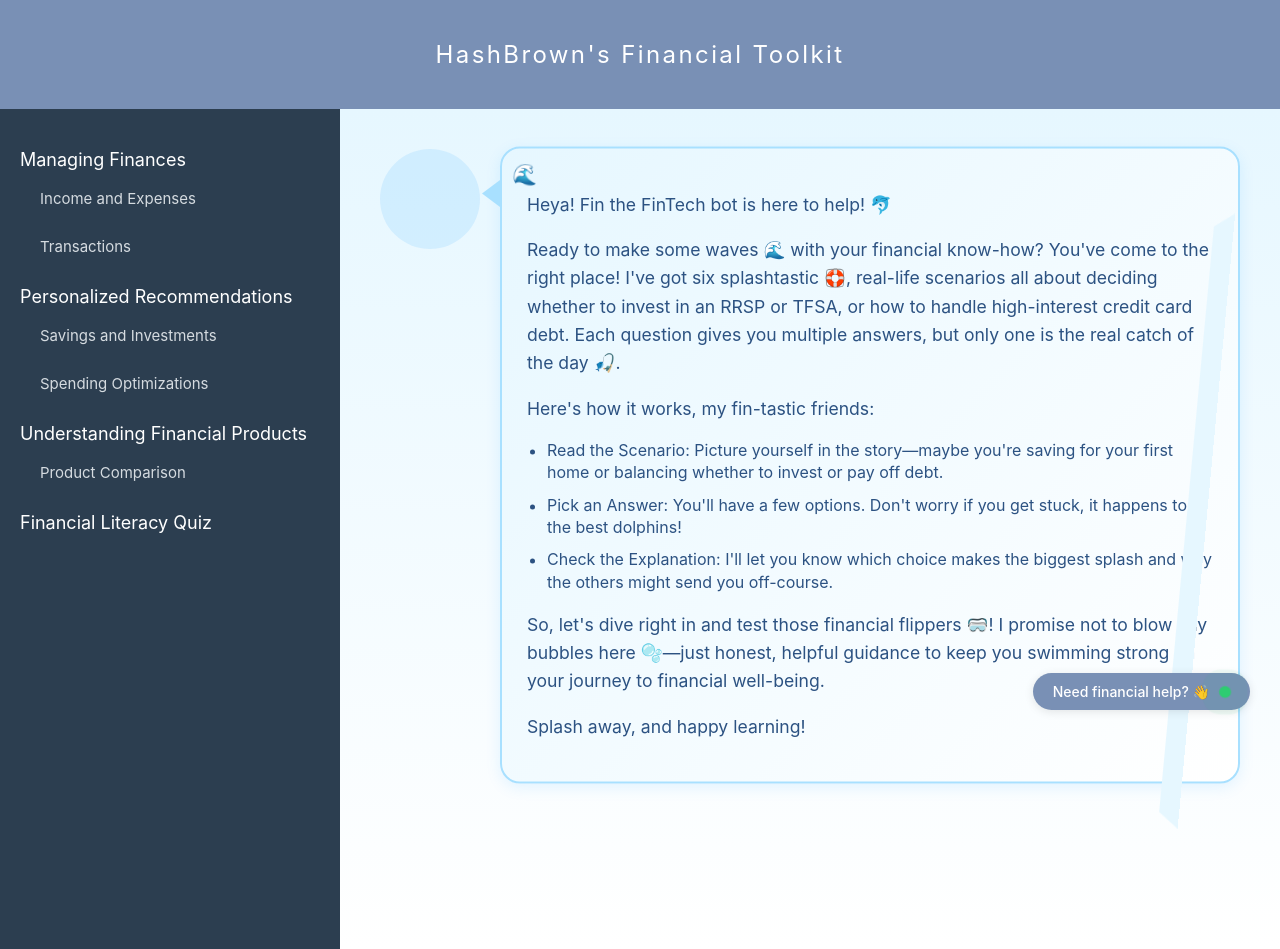
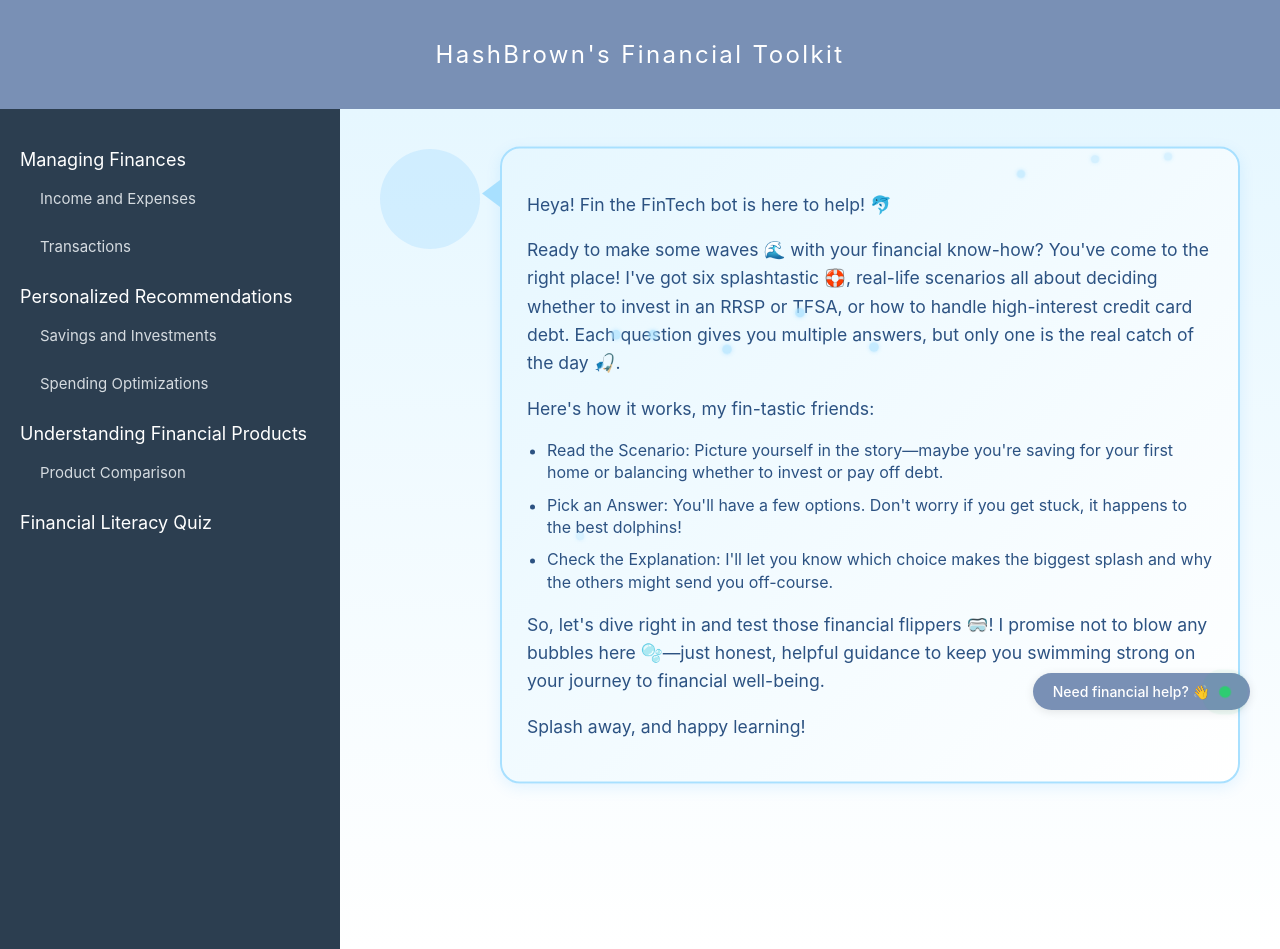
Before and after one commit to SophiaClifton/hashbrown-app, a React (Create React App) app: page /financial-literacy-quiz in a window 1280 px wide. Built offline with nearby package versions, Linux system fonts and the light colour scheme; no server answers.

Commit message:
droplets!!

```diff
--- a/src/pages/FinancialLiteracyQuiz.css
+++ b/src/pages/FinancialLiteracyQuiz.css
@@ -36,25 +36,10 @@
   animation: float 3s ease-in-out infinite;
 }
 
-.fin-message-bubble::before {
-  content: '';
-  position: absolute;
-  left: -20px;
-  top: 30px;
-  border-style: solid;
-  border-width: 15px 20px 15px 0;
-  border-color: transparent #a8e0ff transparent transparent;
-}
-
-.fin-message-bubble::after {
-  content: '';
-  position: absolute;
-  left: -17px;
-  top: 30px;
-  border-style: solid;
-  border-width: 15px 20px 15px 0;
-  border-color: transparent #e6f7ff transparent transparent;
-}
+/* Remove or comment out the old ::before and ::after bubble decorations */
+/* .fin-message-bubble::before, .fin-message-bubble::after {
+  // Remove these or comment them out
+} */
 
 .fin-message-bubble p {
   color: #2c5282;
@@ -86,21 +71,84 @@
   }
 }
 
-/* Water-themed decorative elements */
-.fin-message-bubble::after {
-  content: '🌊';
-  position: absolute;
-  bottom: -15px;
-  right: 30px;
-  font-size: 20px;
-  animation: wave 2s ease-in-out infinite;
+@keyframes waterDrop {
+  0% {
+    transform: translateY(0) scale(1);
+    opacity: 0.8;
+  }
+  50% {
+    transform: translateY(200px) scale(1.1);
+    opacity: 0.5;
+  }
+  100% {
+    transform: translateY(400px) scale(1);
+    opacity: 0;
+  }
 }
 
-@keyframes wave {
-  0%, 100% {
-    transform: rotate(0deg);
+/* Update the water drops container to span the full bubble */
+.fin-message-bubble .water-drops {
+  position: absolute;
+  top: 0;
+  left: 0;
+  width: 100%;
+  height: 100%;
+  /*pointer-events: none;  Ensure drops don't interfere with text interaction */
+  overflow: hidden;
+}
+
+/* Create more water drops with different positions */
+.water-drop {
+  position: absolute;
+  width: 8px; /* Increased from 4px */
+  height: 8px; /* Increased from 4px */
+  background: #a8e0ff;
+  border-radius: 50%;
+  opacity: 0;
+  box-shadow: 0 0 4px #a8e0ff; /* Add glow effect */
+}
+
+/* Position drops across the bubble with adjusted animations */
+.water-drop:nth-child(1) { left: 10%; animation: continuousWaterDrop 3s infinite; }
+.water-drop:nth-child(2) { left: 30%; animation: continuousWaterDrop 3.5s infinite 0.5s; }
+.water-drop:nth-child(3) { left: 50%; animation: continuousWaterDrop 3.2s infinite 1s; }
+.water-drop:nth-child(4) { left: 70%; animation: continuousWaterDrop 3.7s infinite 1.5s; }
+.water-drop:nth-child(5) { left: 90%; animation: continuousWaterDrop 3.3s infinite 2s; }
+.water-drop:nth-child(6) { left: 20%; animation: continuousWaterDrop 3.6s infinite 0.7s; }
+.water-drop:nth-child(7) { left: 40%; animation: continuousWaterDrop 3.4s infinite 1.2s; }
+.water-drop:nth-child(8) { left: 60%; animation: continuousWaterDrop 3.8s infinite 1.7s; }
+.water-drop:nth-child(9) { left: 80%; animation: continuousWaterDrop 3.1s infinite 2.2s; }
+.water-drop:nth-child(10) { left: 15%; animation: continuousWaterDrop 3.9s infinite 0.3s; }
+
+@keyframes continuousWaterDrop {
+  0% {
+    transform: translateY(-20px) scale(1);
+    opacity: 0;
+  }
+  20% {
+    opacity: 0.8; /* Increased from 0.6 */
   }
   50% {
-    transform: rotate(10deg);
+    opacity: 0.6; /* Increased from 0.4 */
+    transform: translateY(200px) scale(1.2); /* Increased scale */
+  }
+  80% {
+    opacity: 0.4; /* Increased from 0.2 */
+  }
+  100% {
+    transform: translateY(400px) scale(1);
+    opacity: 0;
   }
 }
+
+/* Keep the chat bubble pointer */
+.fin-message-bubble::before {
+  content: '';
+  position: absolute;
+  left: -20px;
+  top: 30px;
+  border-style: solid;
+  border-width: 15px 20px 15px 0;
+  border-color: transparent #a8e0ff transparent transparent;
+  pointer-events: none;
+}
--- a/src/pages/FinancialLiteracyQuiz.tsx
+++ b/src/pages/FinancialLiteracyQuiz.tsx
@@ -16,6 +16,18 @@ const FinancialLiteracyQuiz: React.FC = () => {
               {/* Placeholder for Fin's avatar */}
             </div>
             <div className="fin-message-bubble">
+              <div className="water-drops">
+                <div className="water-drop"></div>
+                <div className="water-drop"></div>
+                <div className="water-drop"></div>
+                <div className="water-drop"></div>
+                <div className="water-drop"></div>
+                <div className="water-drop"></div>
+                <div className="water-drop"></div>
+                <div className="water-drop"></div>
+                <div className="water-drop"></div>
+                <div className="water-drop"></div>
+              </div>
               <p>Heya! Fin the FinTech bot is here to help! 🐬</p>
               <p>Ready to make some waves 🌊 with your financial know-how? You've come to the right place! I've got six splashtastic 🛟, real-life scenarios all about deciding whether to invest in an RRSP or TFSA, or how to handle high-interest credit card debt. Each question gives you multiple answers, but only one is the real catch of the day 🎣.</p>
               <p>Here's how it works, my fin-tastic friends:</p>
```
